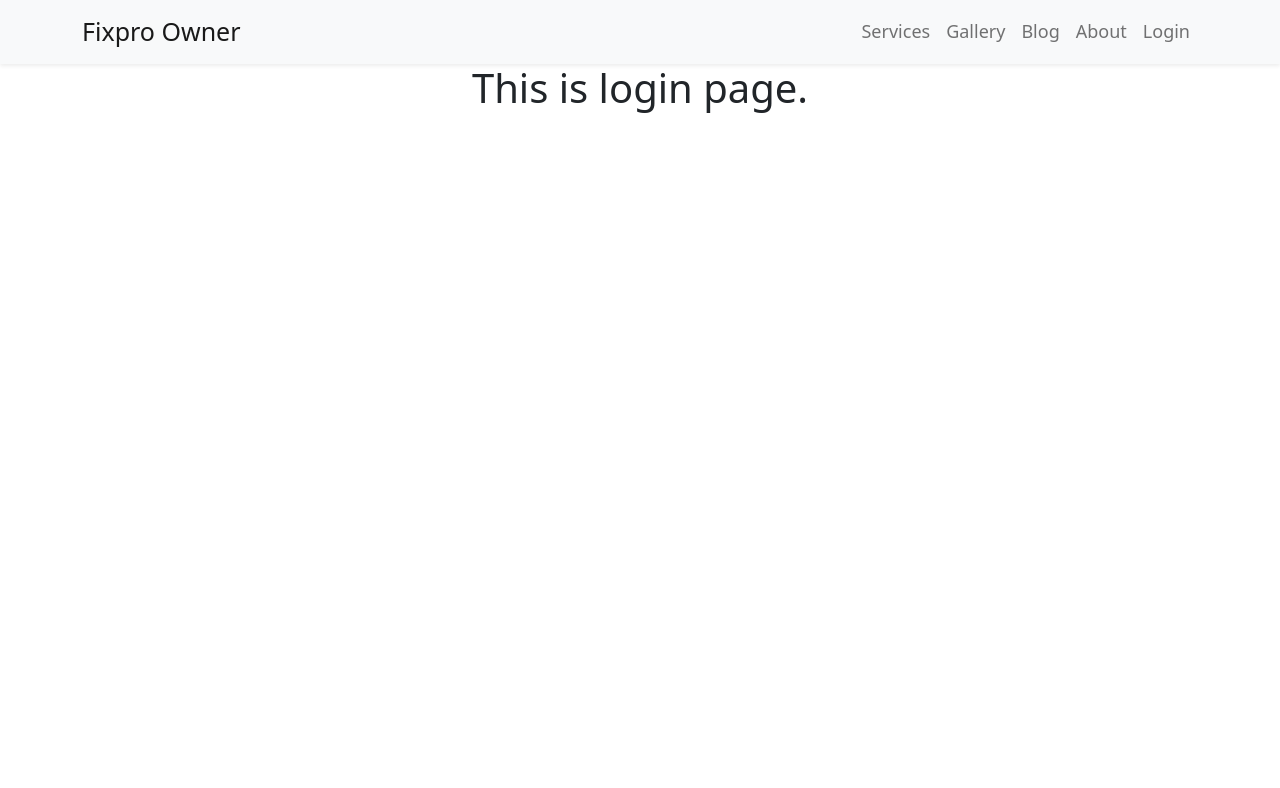
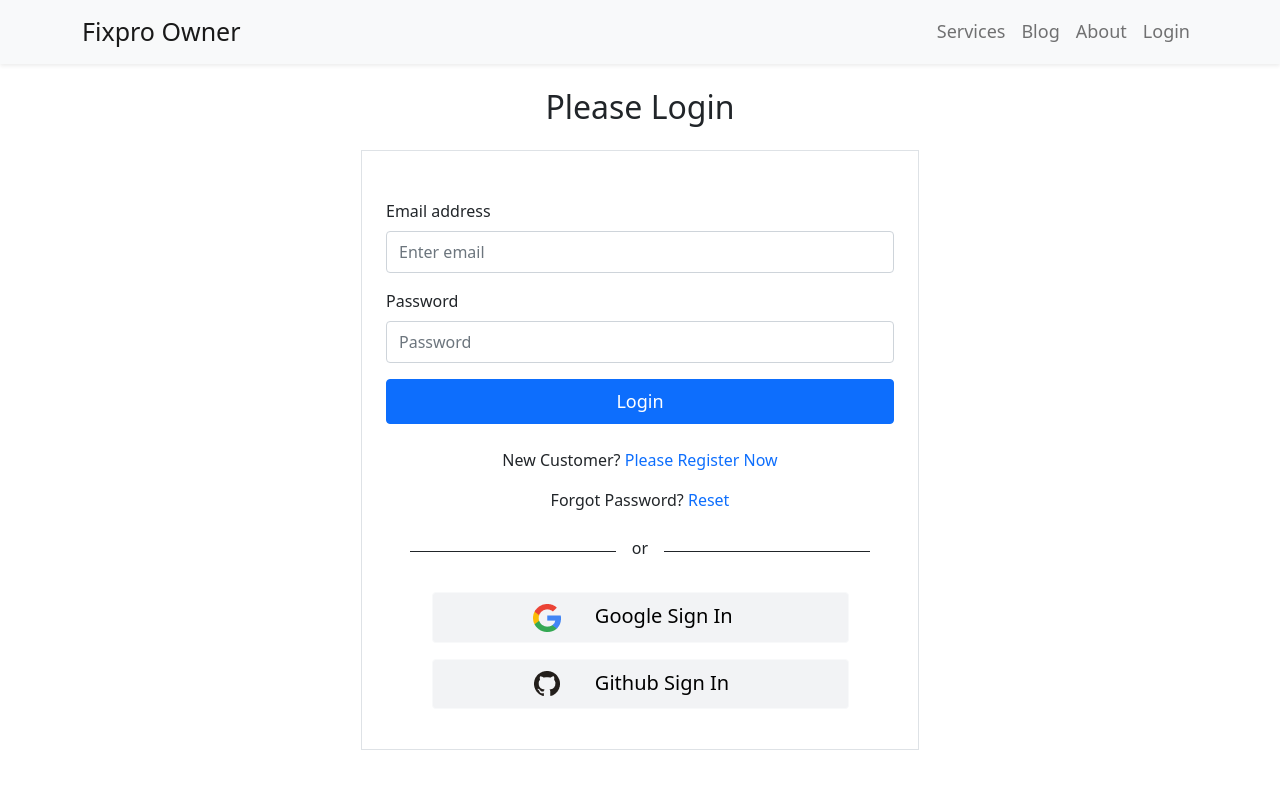
Before and after one commit to ImRanKhan81m/FixPro-Owner-A-10, a React (Create React App) app: page /login in a window 1280 px wide. Shown: the top 788 px of the page. Built offline with nearby package versions, Linux system fonts and the light colour scheme.

Commit message:
login page update

```diff
--- a/src/Components/Header/Header.js
+++ b/src/Components/Header/Header.js
@@ -13,8 +13,7 @@ const Header = () => {
                     <Navbar.Toggle aria-controls="responsive-navbar-nav" />
                     <Navbar.Collapse id="responsive-navbar-nav">
                         <Nav  style={{fontSize:'18px', color:'white'}} className="ms-auto">
-                            <Nav.Link href="home#services">Services</Nav.Link>
-                            <Nav.Link href="home#gallery">Gallery</Nav.Link>
+                            <Nav.Link href="/#services">Services</Nav.Link>
                             <Nav.Link as={Link} to="/blog">Blog</Nav.Link>
                             <Nav.Link as={Link} to="/about">About</Nav.Link>
                             <Nav.Link as={Link} to="/login">Login</Nav.Link>
--- /dev/null
+++ b/src/Components/LoginPage/Authentication/SocialLogin.js
@@ -0,0 +1,47 @@
+import React from 'react';
+import { Button, Col, Row } from 'react-bootstrap';
+import googleLogo from '../../images/logo/Google.png'
+import githubLogo from '../../images/logo/GitHub.png'
+
+const SocialLogin = () => {
+    return (
+        <div className='pb-4'>
+            <div className='d-flex align-items-center mb-3'>
+                <div style={{ height: '1px' }} className='bg-dark w-50 ms-5 me-3'></div>
+                <p className='mt-2'>or</p>
+                <div style={{ height: '1px' }} className='bg-dark w-50 me-5 ms-3'></div>
+            </div>
+            <div>
+                <div className='mb-3 '>
+                    <Button
+                        style={{ fontSize: '20px', backgroundColor: '#F2F3F5' }} className='btn btn-light px-4 py-2 w-75'>
+                        <Row>
+                            <Col lg='4' md='3' className='text-end'>
+                                <img src={googleLogo} alt="" />
+                            </Col>
+                            <Col lg='8' md='9' className='text-start'>
+                                <span className='px-2'>Google Sign In</span>
+                            </Col>
+                        </Row>
+                    </Button>
+                </div>
+
+                <div className='mb-3 '>
+                    <Button
+                        style={{ fontSize: '20px', backgroundColor: '#F2F3F5' }} className='btn btn-light px-4 py-2 w-75'>
+                        <Row>
+                            <Col lg='4' md='3' className='text-end'>
+                                <img src={githubLogo} alt="" />
+                            </Col>
+                            <Col lg='8' md='9' className='text-start'>
+                                <span className='px-2'>Github Sign In</span>
+                            </Col>
+                        </Row>
+                    </Button>
+                </div>
+            </div>
+        </div>
+    );
+};
+
+export default SocialLogin;
--- a/src/Components/LoginPage/Login/Login.js
+++ b/src/Components/LoginPage/Login/Login.js
@@ -1,9 +1,32 @@
-import React from 'react';
+import React, { useRef } from 'react';
+import { Button, Form } from 'react-bootstrap';
+import SocialLogin from '../Authentication/SocialLogin';
 
 const Login = () => {
+    const emailRef = useRef('');
+    const passwordRef = useRef('');
     return (
-        <div>
-            <h1>This is login page.</h1>
+        <div className='container py-4' style={{ height: '86vh' }}>
+            <h2>Please Login</h2>
+            <div className='w-50 m-auto border mt-4'>
+                <Form className='text-start p-4 mt-4'>
+                    <Form.Group className="mb-3" controlId="formBasicEmail">
+                        <Form.Label>Email address</Form.Label>
+                        <Form.Control className='py-2' ref={emailRef} type="email" placeholder="Enter email" required />
+                    </Form.Group>
+
+                    <Form.Group className="mb-3" controlId="formBasicPassword">
+                        <Form.Label>Password</Form.Label>
+                        <Form.Control className='py-2' ref={passwordRef} type="password" placeholder="Password" autoComplete='on' required />
+                    </Form.Group>
+                    <Button style={{ fontSize: '18px' }} className='w-100 py-2' variant="primary" type="submit">
+                        Login
+                    </Button>
+                </Form>
+                <p>New Customer? <span className='text-primary' style={{ cursor: 'pointer' }}>Please Register Now</span></p>
+                <p>Forgot Password? <span className='text-primary' style={{ cursor: 'pointer' }}>Reset</span></p>
+                <SocialLogin />
+            </div>
         </div>
     );
 };
--- a/src/Components/Services/Services.js
+++ b/src/Components/Services/Services.js
@@ -14,7 +14,7 @@ const Services = () => {
 
     return (
         <div>
-            <Container className='py-5'>
+            <Container className='py-5' id='services'>
                 <h1>Services:{services.length}</h1>
                 <div className='services-section'>
                     {
```
Also changed, not shown: src/Components/images/logo/GitHub.png (added), src/Components/images/logo/Google.png (added).
